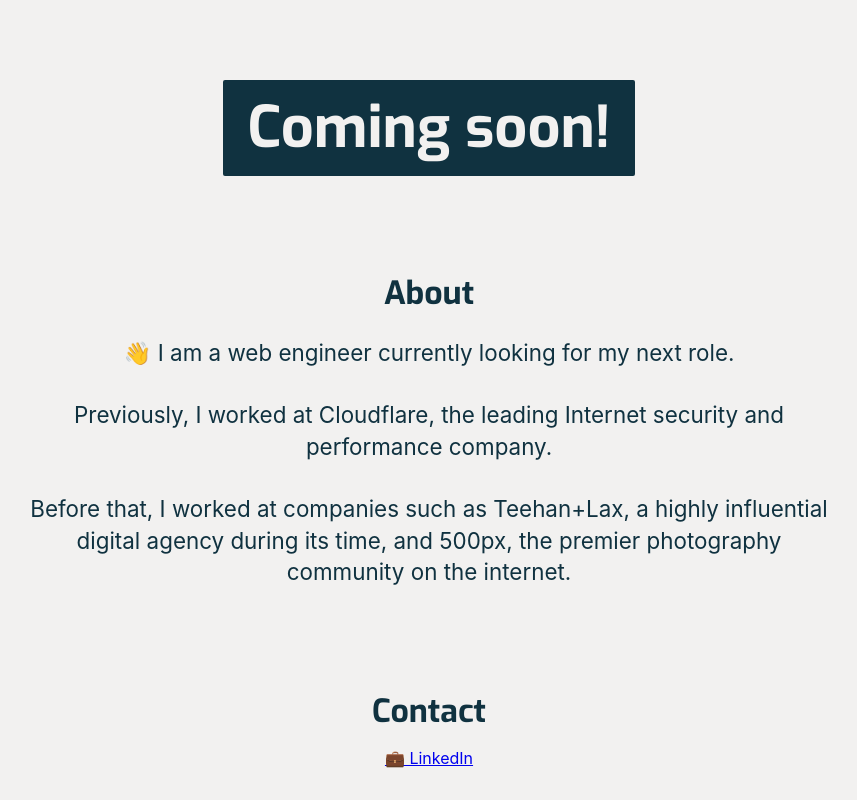
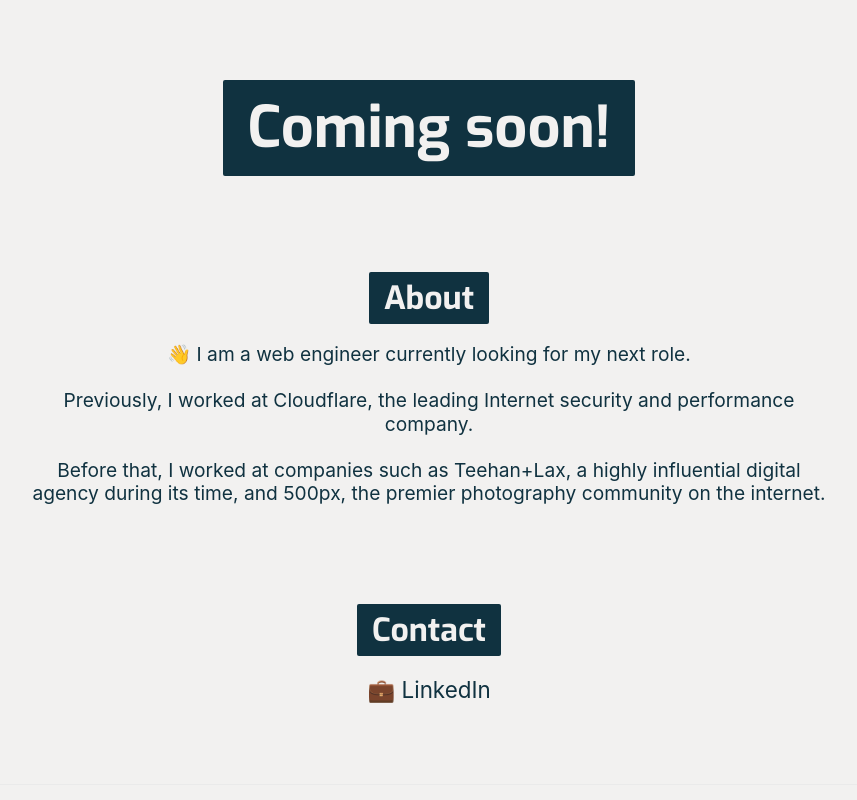
Before and after one commit to m-bodmer/website-2023, a Next.js app: page / in a window 1280 px wide. Shown: the top 800 px of the page, without its empty margins (211-1068 px from the left). Built offline with nearby package versions, Linux system fonts and the light colour scheme.

Commit message:
More styling tweaks, better CSS reset

```diff
--- a/pages/index.js
+++ b/pages/index.js
@@ -49,9 +49,12 @@
 
         <h2 className={`${styles.subtitle} ${exoScript.className}`}>Contact</h2>
 
-        <p className={``}>
-          <a href="https://www.linkedin.com/in/marc-bodmer-dev/">💼 LinkedIn</a>
-        </p>
+        <a
+          className={`${styles.contactlink}`}
+          href="https://www.linkedin.com/in/marc-bodmer-dev/"
+        >
+          💼 LinkedIn
+        </a>
       </main>
 
       <footer>
--- a/styles/Home.module.css
+++ b/styles/Home.module.css
@@ -16,16 +16,6 @@
   border-radius: 2px;
 }
 
-.title a {
-  text-decoration: none;
-}
-
-.title a:hover,
-.title a:focus,
-.title a:active {
-  text-decoration: underline;
-}
-
 .title {
   margin: 0 0 1rem;
   line-height: 1.15;
@@ -41,11 +31,15 @@
   font-size: 2rem;
   margin-bottom: 0px;
   margin-top: 80px;
+  background-color: #103240;
+  color: #f2f1f0;
+  padding: 5px 15px;
+  border-radius: 2px;
 }
 
 .description {
-  line-height: 1.4;
-  font-size: 1.4rem;
+  line-height: 1.2;
+  font-size: 1.2rem;
   max-width: 800px;
 }
 
@@ -63,6 +57,17 @@
   height: 1em;
 }
 
+.contactlink {
+  margin-top: 20px;
+  text-decoration: none;
+  font-size: 1.4rem;
+  color: #103240;
+}
+
+.contactlink:hover {
+  text-decoration: underline;
+}
+
 @media (max-width: 600px) {
   .grid {
     width: 100%;
--- a/styles/globals.css
+++ b/styles/globals.css
@@ -1,38 +1,69 @@
+/*
+  1. Use a more-intuitive box-sizing model.
+*/
+*,
+*::before,
+*::after {
+  box-sizing: border-box;
+}
+/*
+  2. Remove default margin
+*/
+* {
+  margin: 0;
+}
+/*
+  3. Allow percentage-based heights in the application
+*/
 html,
 body {
-  padding: 0;
-  margin: 0;
-  font-family: Inter, -apple-system, BlinkMacSystemFont, Segoe UI, Roboto,
-    Oxygen, Ubuntu, Cantarell, Fira Sans, Droid Sans, Helvetica Neue, sans-serif;
+  height: 100%;
 }
-
-a {
-  color: inherit;
-  text-decoration: none;
+/*
+  Typographic tweaks!
+  4. Add accessible line-height
+  5. Improve text rendering
+*/
+body {
+  line-height: 1.5;
+  -webkit-font-smoothing: antialiased;
 }
-
-* {
-  box-sizing: border-box;
+/*
+  6. Improve media defaults
+*/
+img,
+picture,
+video,
+canvas,
+svg {
+  display: block;
+  max-width: 100%;
 }
-
-img {
-  max-width: 100%;
-  height: auto;
+/*
+  7. Remove built-in form typography styles
+*/
+input,
+button,
+textarea,
+select {
+  font: inherit;
 }
-
+/*
+  8. Avoid text overflows
+*/
+p,
 h1,
 h2,
-p,
-ul {
-  margin: 0;
+h3,
+h4,
+h5,
+h6 {
+  overflow-wrap: break-word;
 }
-
-ul {
-  padding: 0;
-  list-style: none;
+/*
+  9. Create a root stacking context
+*/
+#root,
+#__next {
+  isolation: isolate;
 }
-
-button {
-  padding: 0.5rem 1rem;
-  font-weight: bold;
-}
```
